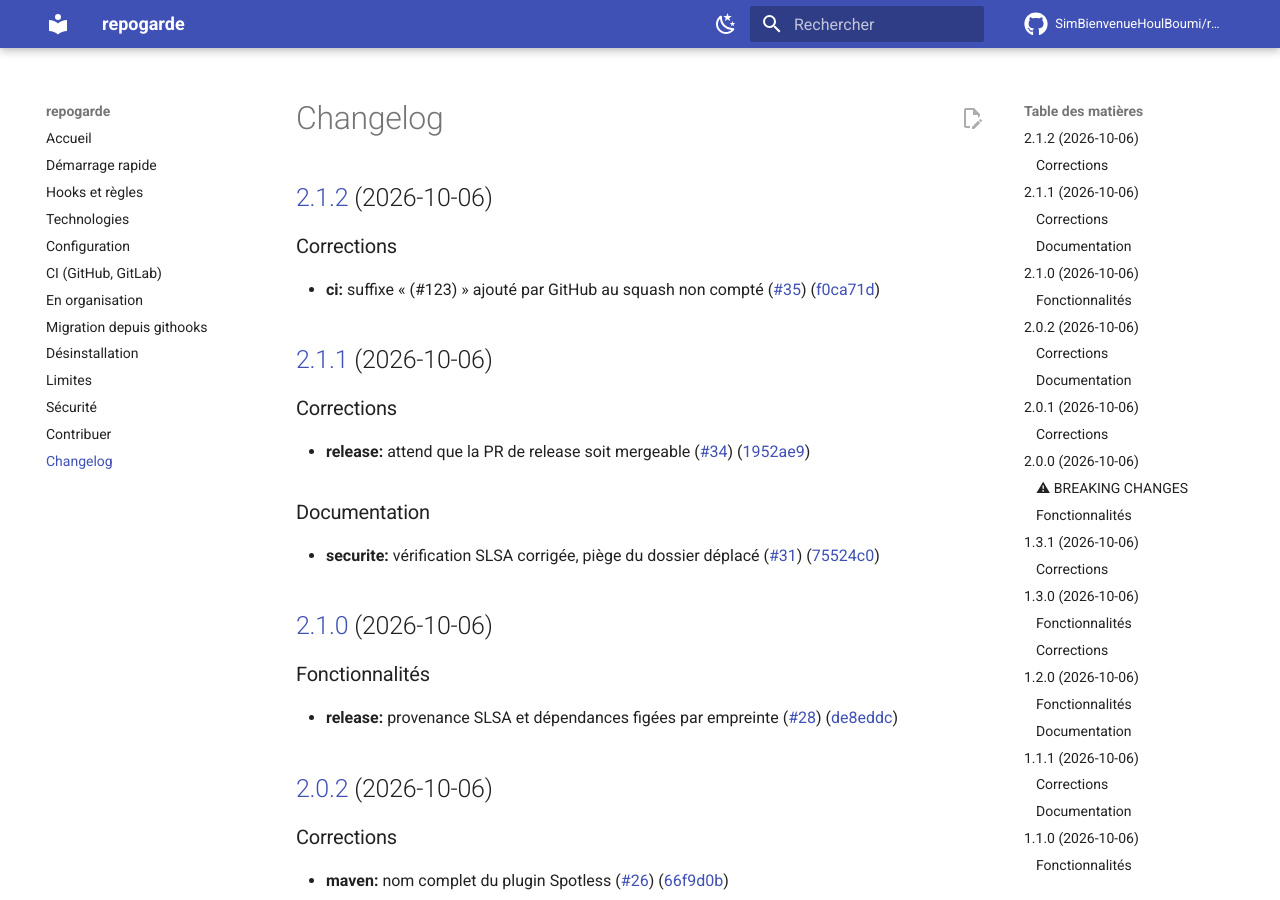
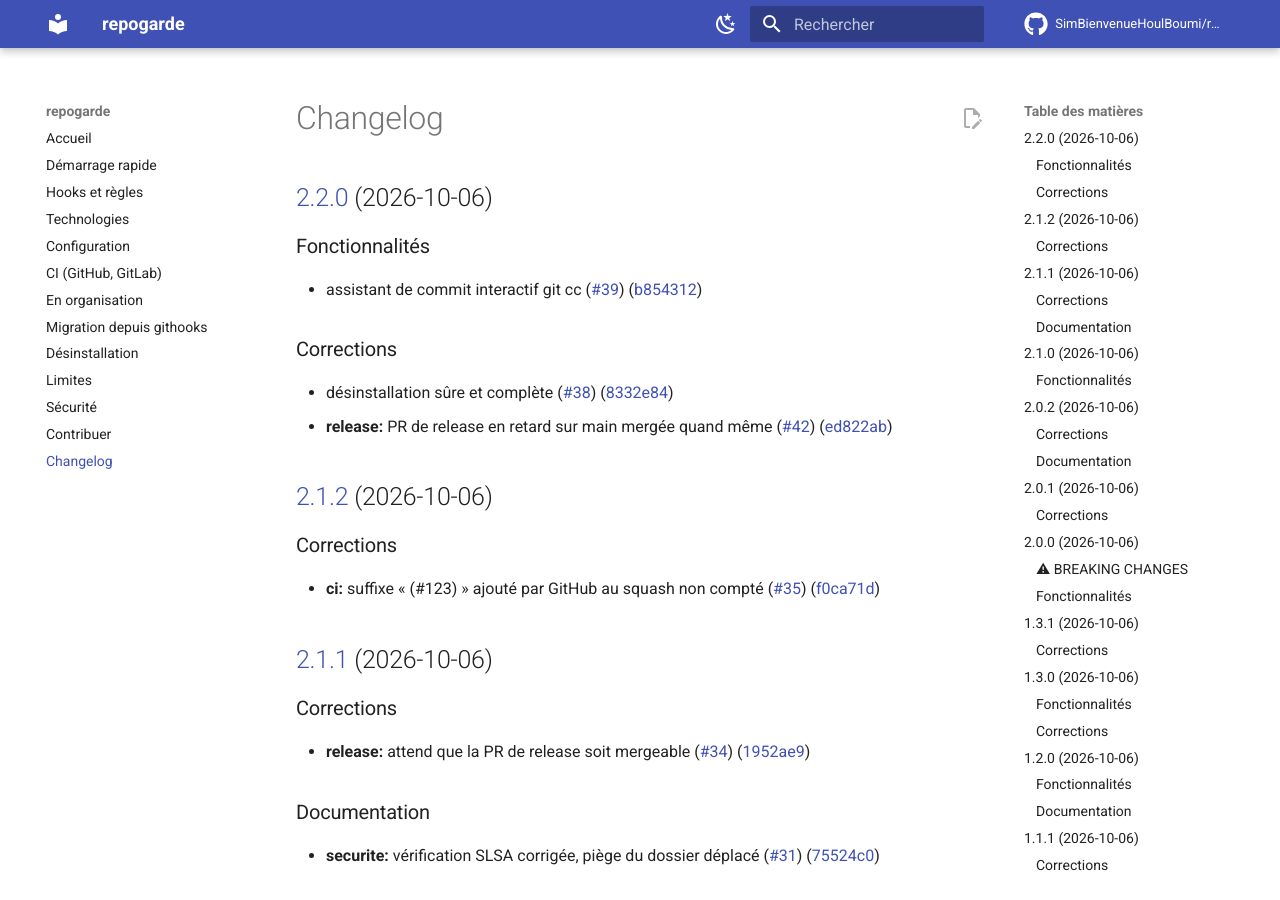
Before and after one commit to SimBienvenueHoulBoumi/githooks, an MkDocs documentation site: the page built from docs/changelog.md, in a window 1280 px wide and 900 px high. Built offline with MkDocs 1.6.1 and Material for MkDocs 9.7.7, drawn with Linux system fonts in a browser that asks for light colours; comment, search, counter and statistics services are not loaded.

Commit message:
chore(main): release 2.2.0

````diff
--- a/CHANGELOG.md
+++ b/CHANGELOG.md
@@ -1,4 +1,17 @@
 # Changelog
+
+## [2.2.0](https://github.com/SimBienvenueHoulBoumi/repogarde/compare/v2.1.2...v2.2.0) (2026-10-06)
+
+
+### Fonctionnalités
+
+* assistant de commit interactif git cc ([#39](https://github.com/SimBienvenueHoulBoumi/repogarde/issues/39)) ([b854312](https://github.com/SimBienvenueHoulBoumi/repogarde/commit/b8543124236fa2669495618924ef602c657a089f))
+
+
+### Corrections
+
+* désinstallation sûre et complète ([#38](https://github.com/SimBienvenueHoulBoumi/repogarde/issues/38)) ([8332e84](https://github.com/SimBienvenueHoulBoumi/repogarde/commit/8332e84355487887c31ed38e4b715e38361d1a8e))
+* **release:** PR de release en retard sur main mergée quand même ([#42](https://github.com/SimBienvenueHoulBoumi/repogarde/issues/42)) ([ed822ab](https://github.com/SimBienvenueHoulBoumi/repogarde/commit/ed822ab124219e1bf0151ddcc85e78d149f72229))
 
 ## [2.1.2](https://github.com/SimBienvenueHoulBoumi/repogarde/compare/v2.1.1...v2.1.2) (2026-10-06)
 
--- a/docs/ci.md
+++ b/docs/ci.md
@@ -54,7 +54,7 @@ jobs:
 ```yaml title=".gitlab-ci.yml"
 include:
   - project: outils/repogarde                # repogarde hébergé sur votre GitLab
-    ref: v2.1.2 # x-release-please-version
+    ref: v2.2.0 # x-release-please-version
     file: templates/gitlab/repogarde.gitlab-ci.yml
 
 repogarde:
````
Also changed, not shown: README.md (+1 -1 lines), docs/index.md (+1 -1 lines), .release-please-manifest.json, 3 other files.
